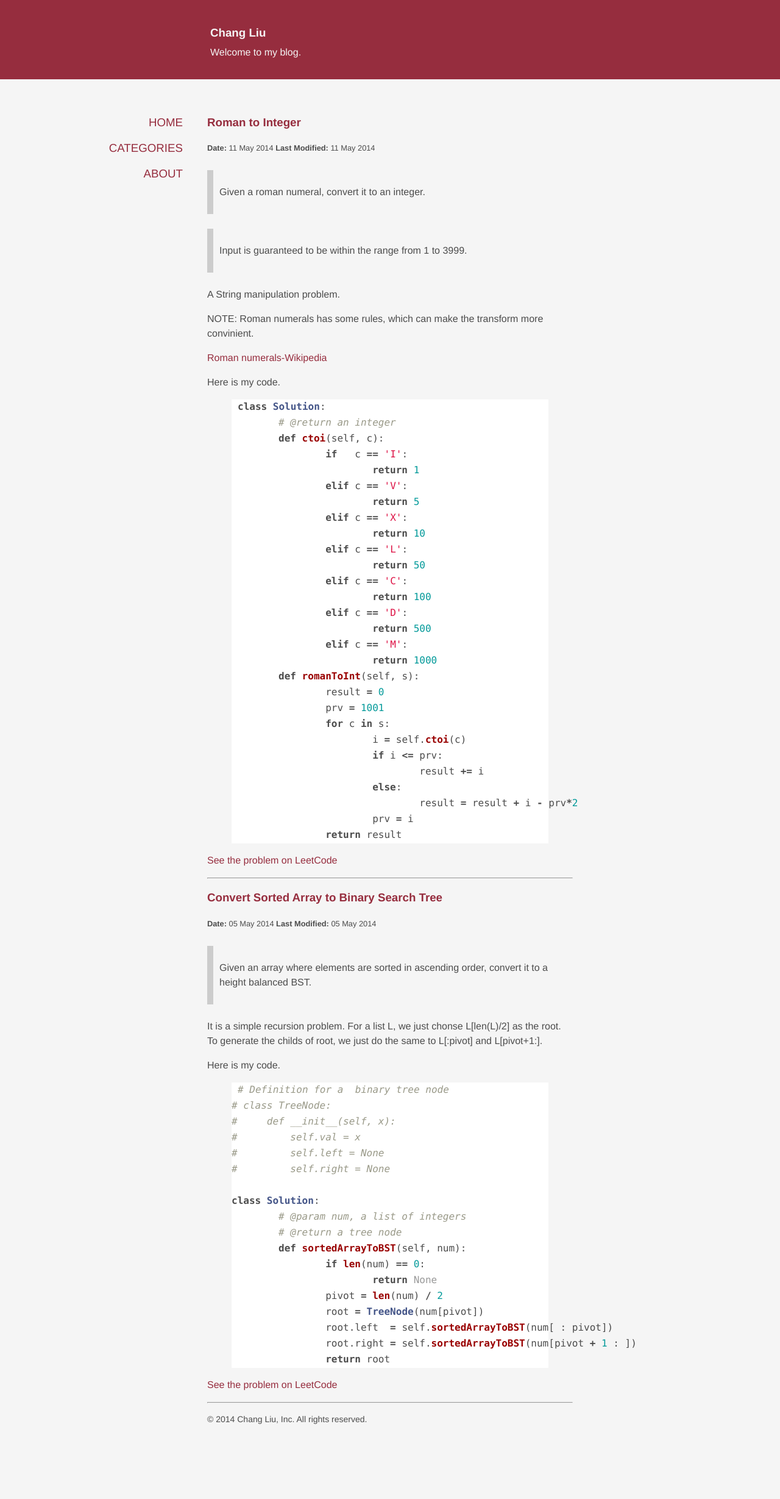
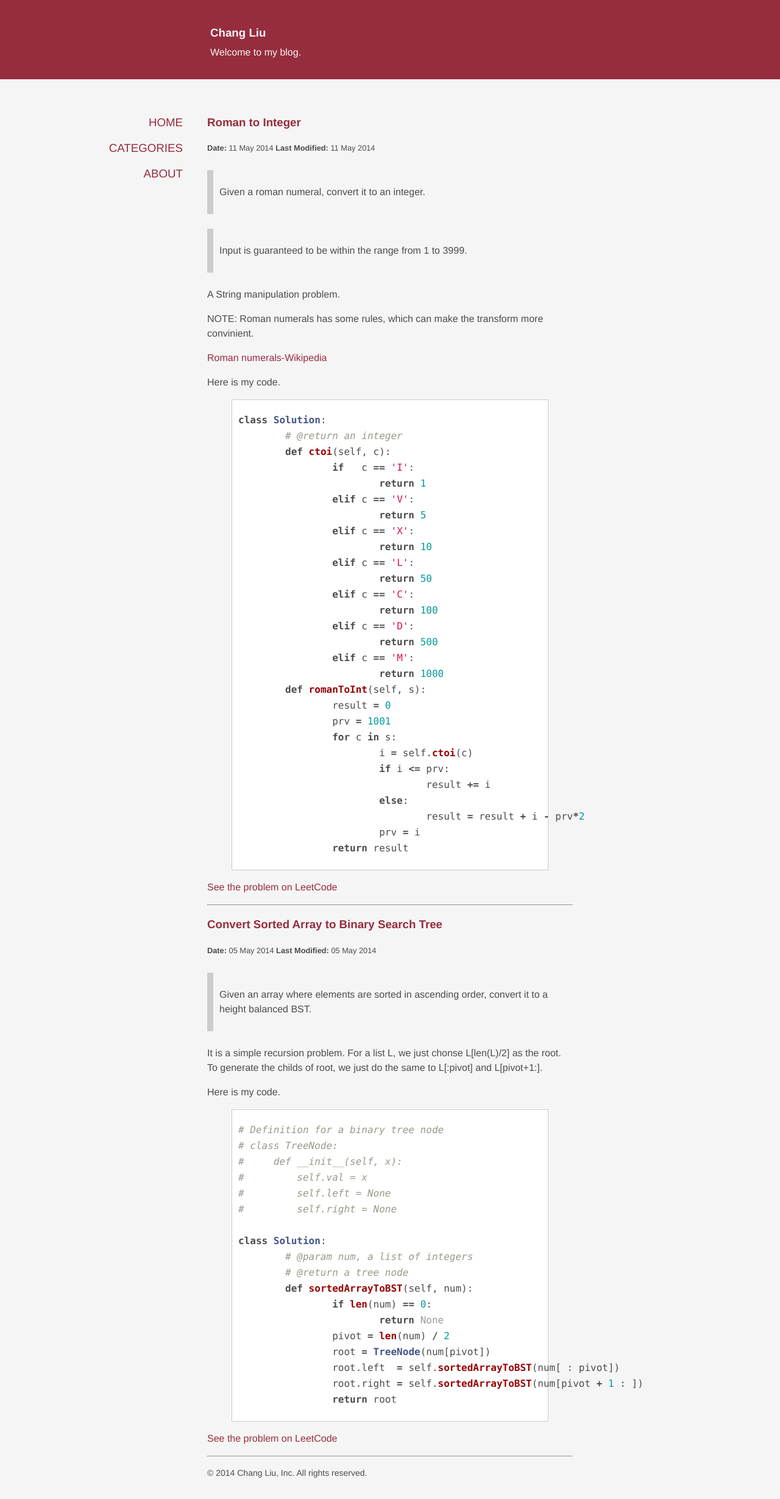
Before and after one commit to ChangLiuNJU/ChangLiuNJU.github.io, a Jekyll site: the page built from index.html, in a window 1280 px wide. Shown: the whole page at 61% size. Built offline with Jekyll 4.4.1, drawn with Linux system fonts in a browser that asks for light colours; Markdown is read by kramdown in place of the engine named in the settings; before the commit the page ends 2370 px from its top, so only the background shows below that.

Commit message:
add code border

```diff
--- a/css/main.css
+++ b/css/main.css
@@ -92,9 +92,12 @@ blockquote {
 	border-left: 10px solid #ccc;
 }
 code {
-	padding: .5em 10px;
 	font-family: Monaco, "Courier New", Courier;
 	font-size: 1em;
-	/*line-height: 1em;*/
 	overflow: auto;
 }
+.highlight {
+	/*background-color: #f5f5f5;*/
+	padding: .5em 10px;
+	border: 1px solid #ccc;
+}
```
Also changed, not shown: _posts/2014-05-05-LeetCode-SortedArrayToBST.md (+1 -1 lines).
